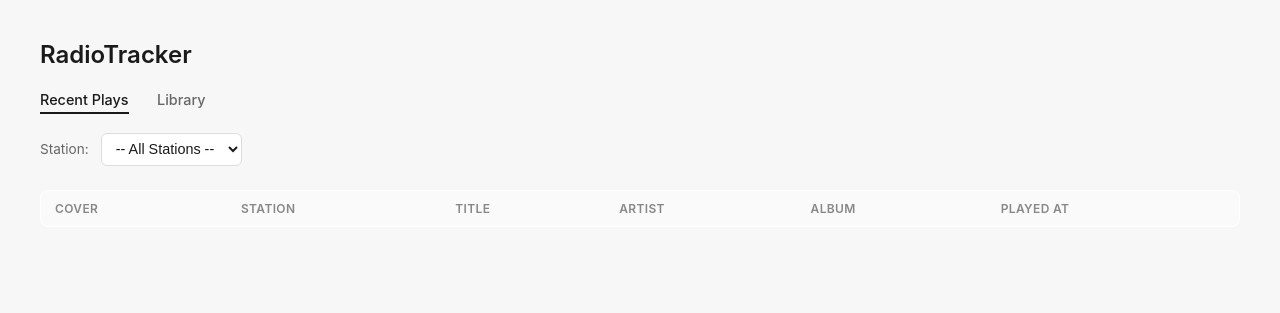
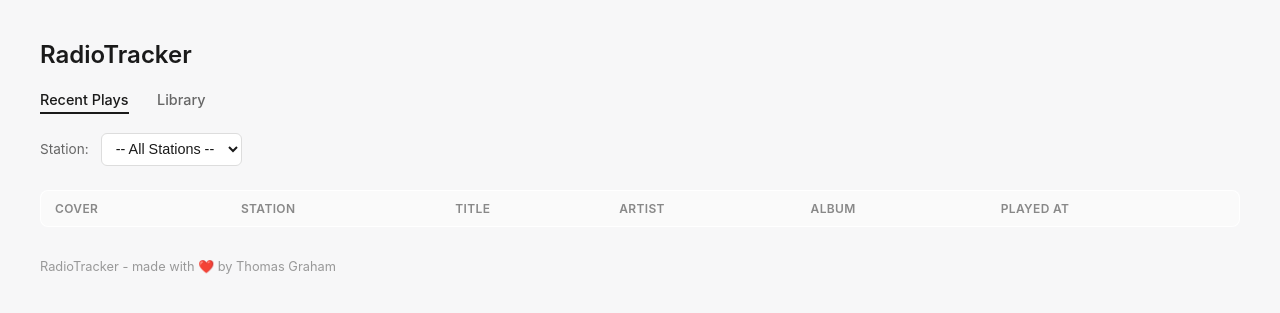
Before and after one commit to thesillycat/radiotracker, a Flask app: page / in a window 1280 px wide. Shown: the top 313 px of the page. Run offline with Flask 3, Linux system fonts and the light colour scheme; data that the repository does not hold is empty.

Commit message:
added credits

```diff
--- a/templates/index.html
+++ b/templates/index.html
@@ -143,5 +143,8 @@
         </tr>
         {% endfor %}
     </table>
+<footer style="margin-top: 2rem; font-size: 0.8rem; color: #999;">
+    RadioTracker - made with ❤️ by <a href="https://github.com/thesillycat" target="_blank" style="color: #999; text-decoration: none;">Thomas Graham</a>
+</footer>
 </body>
 </html>
--- a/templates/library.html
+++ b/templates/library.html
@@ -151,5 +151,10 @@
         </tr>
         {% endfor %}
     </table>
+<footer style="margin-top: 2rem; font-size: 0.8rem; color: #999;">
+    RadioTracker - made with ❤️ by <a href="https://github.com/thesillycat" target="_blank" style="color: #999; text-decoration: none;">Thomas Graham</a>
+</footer>
 </body>
 </html>
+</body>
+</html>
```
